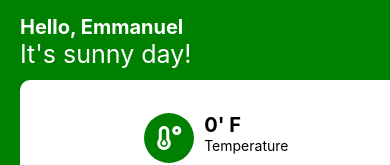
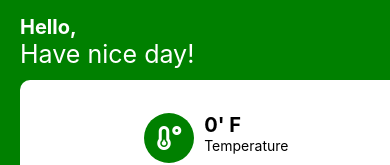
Before and after one commit to devemmm/GFRMS, a React Native app: screen /mainFlow in a window 390 px wide. Shown: the top 165 px of the page. Built offline with nearby package versions, Linux system fonts and the light colour scheme; no server answers.

Commit message:
changing home title

```diff
--- a/src/screens/HomeScreen.js
+++ b/src/screens/HomeScreen.js
@@ -1,10 +1,11 @@
-import React, {useReducer, useEffect} from 'react';
+import React, {useReducer, useContext,useEffect} from 'react';
 import {View, Text, Platform, TouchableOpacity, StatusBar, StyleSheet } from 'react-native';
 import { HEIGHT, WIDTH, diseases } from '../constants/contants'
 import Disease from '../components/Disease';
 import AtmosphareItem from '../components/AtmosphareItem';
 import SwitchButton from '../components/SwitchButton';
 import Clock from '../components/Clock';
+import { Context as AuthContext } from "../context/AuthContext";
 import {gfrsApi} from "../api/gfrsApi"
 
 const reducer = (state, action)=>{
@@ -30,6 +31,8 @@ const reducer = (state, action)=>{
 const HomeScreen = ({navigation})=>{
     const [{temperature, humidity, windSpeed, rainfall, fun, both, heater}, dispatch]= useReducer(reducer, {temperature: 0, humidity: 61, rainfall: 0, windSpeed: 3.9, fun: 'OFF', both: 'OFF', heater: 'OFF'})
 
+    const { state } = useContext(AuthContext);
+    const user = state.user
     useEffect(()=>{
         const interval = setInterval(() => {
 
@@ -130,12 +133,13 @@ const HomeScreen = ({navigation})=>{
 
             <View style={styles.header}>
                 <View style = {styles.greetings}>
-                    <Text style= {{color: '#fff', fontSize: 20, fontWeight: 'bold'}}>Hello, Emmanuel</Text>
-                    <Text style = {{color: '#fff', fontSize: 25}}>It's sunny day!</Text>
+                    <Text style= {{color: '#fff', fontSize: 20, fontWeight: 'bold'}}>Hello, {user.fname}</Text>
+                    <Text style = {{color: '#fff', fontSize: 25}}>Have nice day!</Text>
                 </View>
 
                 <TouchableOpacity
                     style={styles.historyButton}
+                    onPress= {() =>navigation.navigate('History')}
                 >
                     <Text style = {{color: '#fff'}}>icon </Text>
                     <Text style = {{color: '#fff'}}> History</Text>
```
